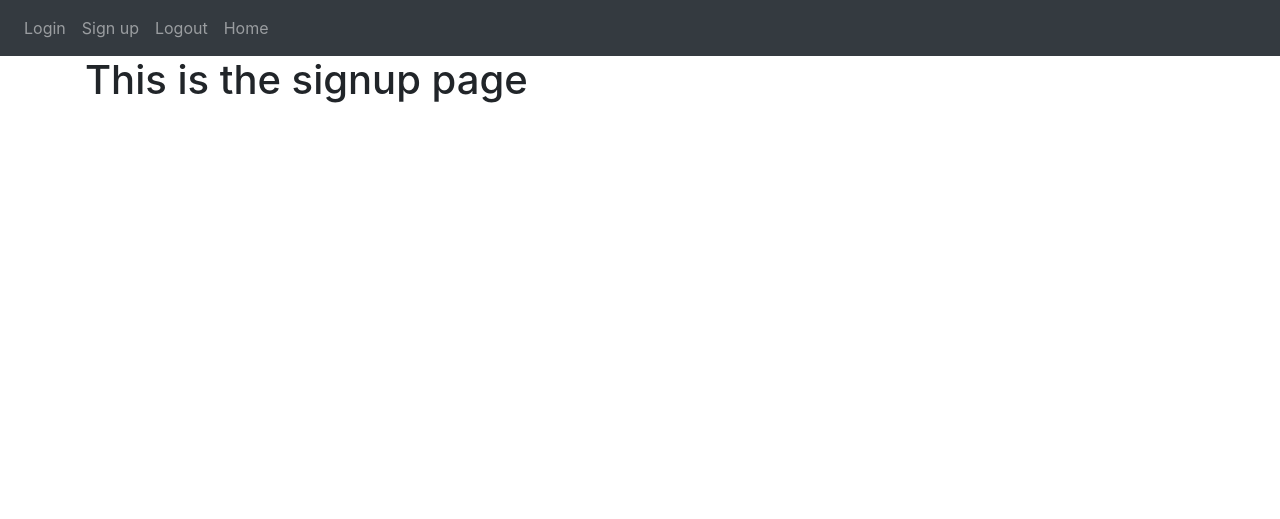
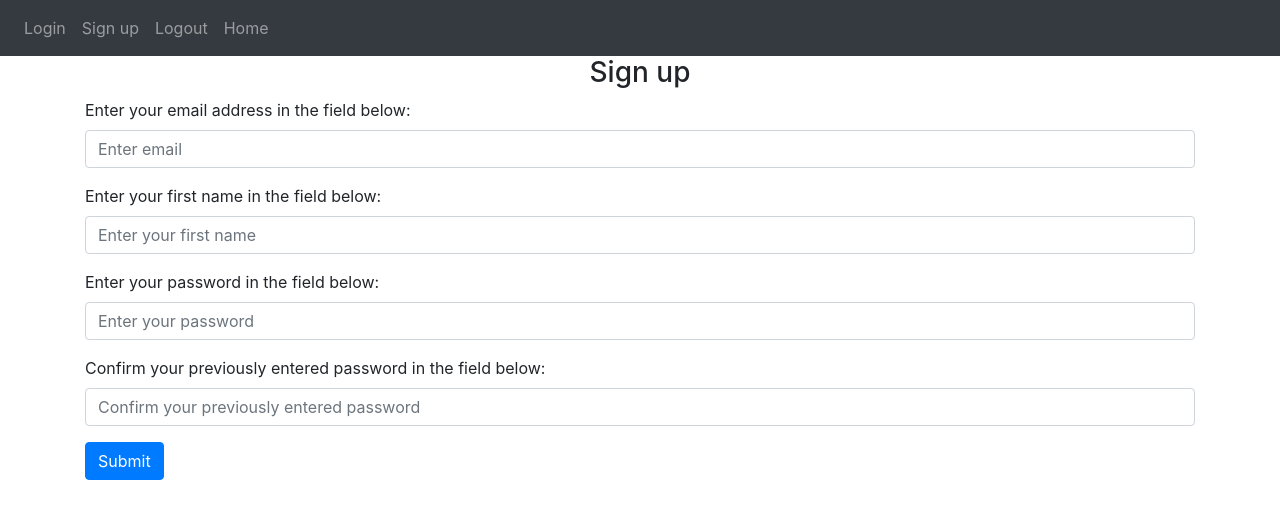
Before and after one commit to JacobGraham02/FlaskPythonWebsiteTutorial, a Flask app: page /sign-up in a window 1280 px wide. Shown: the top 519 px of the page. Run offline with Flask 2, Linux system fonts and the light colour scheme; some libraries are stand-ins or nearby versions.

Commit message:
Completed signup.html

```diff
--- a/website/templates/signup.html
+++ b/website/templates/signup.html
@@ -2,5 +2,29 @@
 {% block title %}Signup{% endblock %}
 
 {% block content %}
-    <h1>This is the signup page</h1>
+<form method="POST">
+    <h3 align="center">Sign up</h3>
+    <fieldset class="form-group">
+        <label for="email">Enter your email address in the field below:</label>
+        <input type="email" name="email" class="form-control" id="email" placeholder="Enter email"/>
+    </fieldset>
+
+    <fieldset class="form-group">
+        <label for="firstName">Enter your first name in the field below:</label>
+        <input type="text" name="firstName" class="form-control" id="firstName" placeholder="Enter your first name"/>
+    </fieldset>
+
+    <fieldset class="form-group">
+        <label for="passwordFirst">Enter your password in the field below:</label>
+        <input type="text" name="passwordFirst" class="form-control" id="passwordFirst" placeholder="Enter your password"/>
+    </fieldset>
+
+    <fieldset class="form-group">
+        <label for="passwordConfirm">Confirm your previously entered password in the field below:</label>
+        <input type="text" name="passwordConfirm" class="form-control" id="confirmPassword" placeholder="Confirm your previously entered password"/>
+    </fieldset>
+
+    <button type="submit" class="btn btn-primary">Submit</button>
+</form>
+<br/>
 {% endblock %}
```
